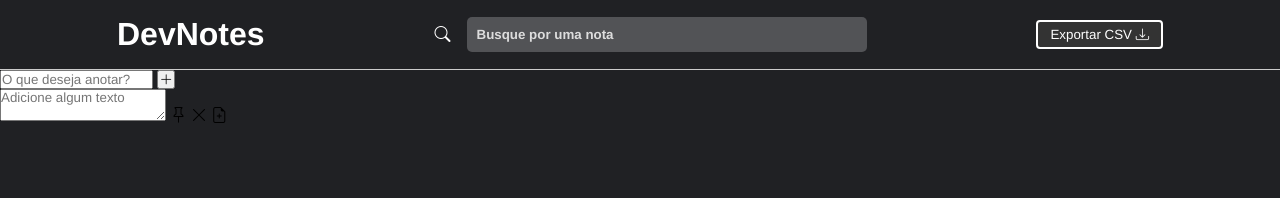
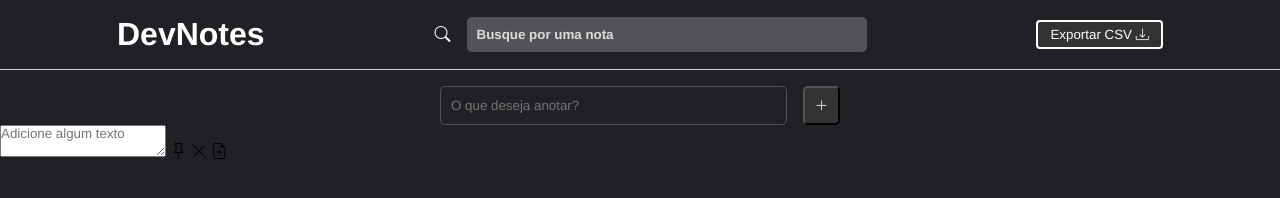
Before and after one commit to alexandrerogeriosn93/project-html-css-js-dev-notes, a plain HTML site: page index.html in a window 1280 px wide. Drawn offline with nearby package versions, Linux system fonts and the light colour scheme.

Commit message:
feat: add note container styles css

```diff
--- a/assets/css/styles.css
+++ b/assets/css/styles.css
@@ -52,3 +52,29 @@ header {
   background-color: #fff;
   color: #333;
 }
+
+#add-note-container {
+  display: flex;
+  width: 400px;
+  margin: 1rem auto 0;
+  gap: 1rem;
+}
+
+#add-note-container input,
+#add-note-container button {
+  padding: 10px;
+  border-radius: 5px;
+}
+
+#add-note-container input {
+  flex: 1;
+  background-color: transparent;
+  border: solid 1px #525356;
+  color: #fff;
+}
+
+#add-note-container button {
+  cursor: pointer;
+  background-color: #333;
+  color: #fff;
+}
```
